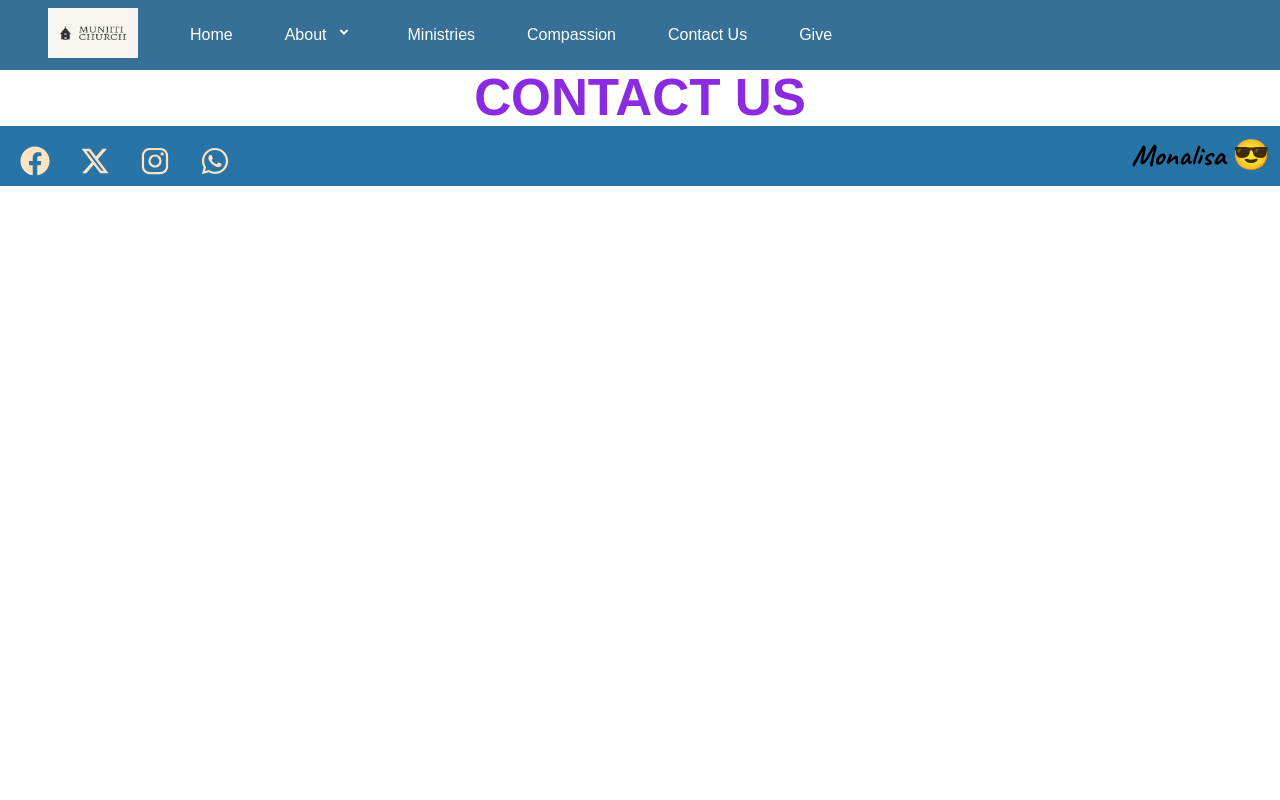
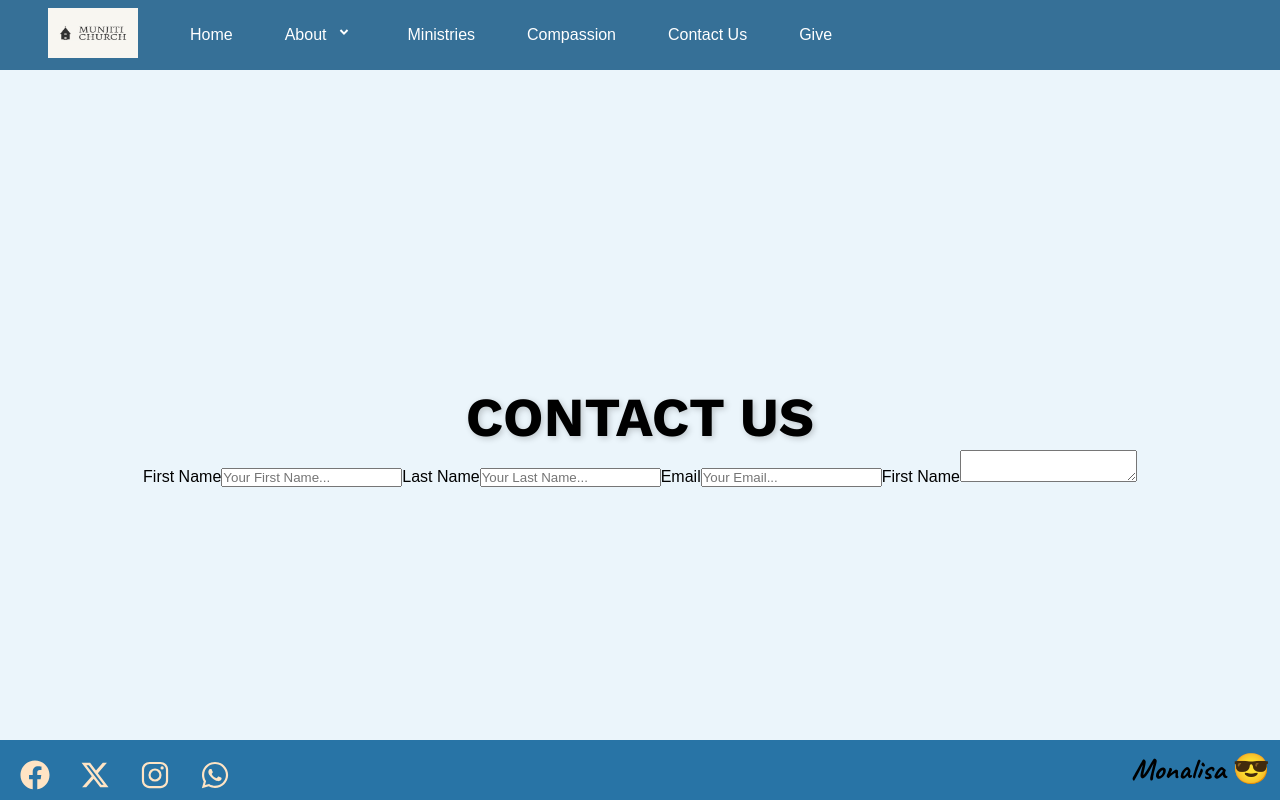
Before and after one commit to monalisasabina/munjiti-frontend, a React (Vite) app: page /contacts in a window 1280 px wide. Built offline with nearby package versions, Linux system fonts and the light colour scheme.

Commit message:
working on contact page

```diff
--- /dev/null
+++ b/src/pages/contact.css
@@ -0,0 +1,38 @@
+.contact_cont{
+    background-color: #ebf5fb ;
+    background-size: cover;
+    height: 100vh;
+    width: 100%;
+    display: flex;
+    align-items: center;  /* Optional: vertically center the content */
+    justify-content: center; /* Optional: horizontally center the content*/
+    flex: 1;
+    flex-direction: column;
+}
+
+.contact_title {
+   color: black;
+   margin-top: 60px;
+   justify-content: center;
+   text-align: center;
+   font-family: "Work Sans", sans-serif;
+   font-size: 55px;
+   flex-wrap: wrap;
+   font-weight: 700;
+   line-height: 1.2;
+   text-shadow: 2px 2px 6px rgba(0, 0, 0, 0.2);
+   padding: 0 20px;
+
+   /* ANIMATION */
+   opacity: 0;
+   transform: translateY(40px);
+   animation: slideFadeIn 1.5s ease-out forwards;
+}
+
+/* ANIMATION */
+@keyframes slideFadeIn {
+  to {
+    opacity: 1;
+    transform: translateY(0);
+  }
+}
--- a/src/pages/contact.jsx
+++ b/src/pages/contact.jsx
@@ -1,9 +1,52 @@
+import './contact.css'
+
 function ContactUs(){
 
     return(
-        <>
-          <h1>CONTACT US</h1>
-        </>
+        <div className='contact_cont'>
+
+           <div className='contact_title_cont'>
+              <h1 className='contact_title'>CONTACT US</h1>
+           </div>
+
+           <div className='contact_form_cont'>
+
+              <form>
+                   {/* First Name */}
+                   <label htmlFor='fname'>First Name</label>
+                   <input type='text'
+                          className='contact_fname'
+                          placeholder='Your First Name...' />
+
+                   {/* Last Name */}
+                   <label htmlFor='lname'>Last Name</label>
+                   <input type='text'
+                          className='contact_lname'
+                          placeholder='Your Last Name...' />
+
+                    {/* Email Number */}
+                    <label htmlFor='email'>Email</label>
+                    <input type='email'
+                          className='contact_email'
+                          placeholder='Your Email...' />
+
+                    {/* Message */}
+                    <label htmlFor='fname'>First Name</label>
+                    <textarea className='contact_message'
+                              name='message'
+                              placeholder=''
+
+                    ></textarea>
+
+
+
+
+
+              </form>
+
+           </div>
+
+        </div>
     )
 }
 
```
